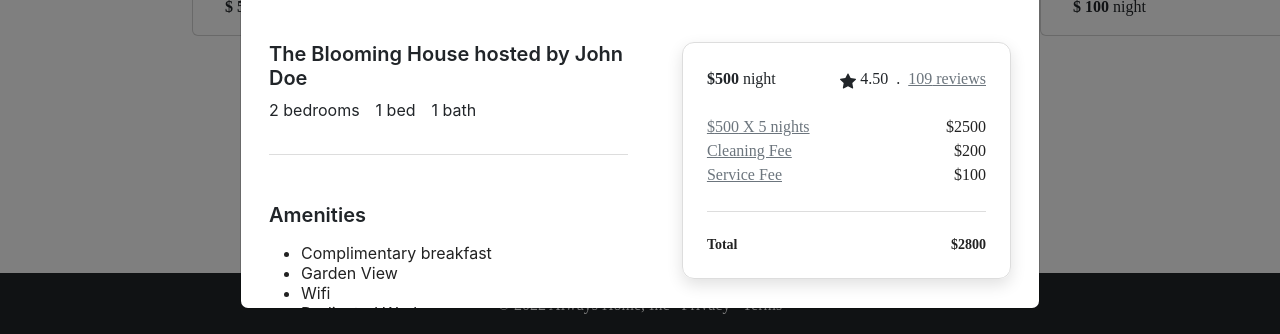
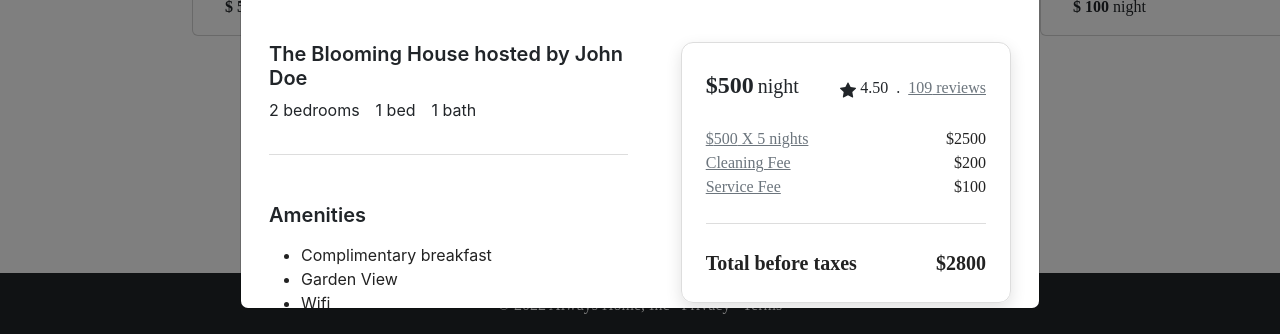
Before and after one commit to damodarh/always-home, a React (Create React App) app: page / in a window 1280 px wide. Both pictures are taken after a click on the picture 372 px from the left and 233 px from the top of the page. Shown: the part 463-797 px from the top of the page. Built offline with nearby package versions, Linux system fonts and the light colour scheme.

Commit message:
CSS dimesion generalization

```diff
--- a/src/components/PropertyDetail/PropertyDetail.js
+++ b/src/components/PropertyDetail/PropertyDetail.js
@@ -75,7 +75,7 @@ const PropertyDetail = (props) => {
                             <div className='payment-box'>
                                 <div className='price-review'>
                                     <span>
-                                        <strong>${property.pricePerNight}</strong> night
+                                        <strong className='fs-4'>${property.pricePerNight}</strong> <span className='fs-5'>night</span>
                                     </span>
                                     <span>
                                         <svg xmlns="http://www.w3.org/2000/svg" width="16" height="16" fill="currentColor"
@@ -124,10 +124,10 @@ const PropertyDetail = (props) => {
                                 </div>
                                 <div className='total'>
                                     <div className='charge-label'>
-                                        <span className='fw-bold'>
-                                            Total
+                                        <span className='fs-5'>
+                                            Total before taxes
                                         </span>
-                                        <span className='fw-bold'>
+                                        <span className='fs-5'>
                                             ${property.pricePerNight * 5 + property.cleaningFee + property.serviceFee}
                                         </span>
                                     </div>
--- a/src/components/PropertyDetail/PropertyDetail.scss
+++ b/src/components/PropertyDetail/PropertyDetail.scss
@@ -14,8 +14,8 @@
         margin: 8px 8px 0px !important;
     }
     .prop-detail-section {
-        padding-top: 48px;
-        padding-bottom: 24px;
+        padding-top: 3rem;
+        padding-bottom: 1.5rem;
         border-bottom: 1px solid #ddd;
     }
     .property-headings {
@@ -35,18 +35,17 @@
         font-family: Circular, -apple-system, BlinkMacSystemFont, Roboto, Helvetica Neue, sans-serif;
         font-weight: 400;
         font-size: 16px;
-        line-height: 20px;
     }
 
     .payment-box {
         position: relative;
         height: inherit;
-        margin-left: 8.333333333333332%;
+        margin-left: 8%;
         margin-right: 0%;
         border: 1px solid rgb(221, 221, 221);
         border-radius: 12px;
-        padding: 24px;
-        margin-top: 48px;
+        padding: 1.5rem;
+        margin-top: 3rem;
         box-shadow: rgb(0 0 0 / 12%) 0px 6px 16px;
     }
 
@@ -55,7 +54,7 @@
         flex-flow: row wrap;
         justify-content: space-between;
         align-items: baseline;
-        margin-bottom: 24px;
+        margin-bottom: 1.5rem;
     }
     .charge-label {
         color: rgb(34, 34, 34);
@@ -65,12 +64,10 @@
     }
 
     .total {
-        font-size: 14px;
-        line-height: 18px;
         color: rgb(113, 113, 113);
-        font-weight: 400;
+        font-weight: 600;
         border-top: 1px solid rgb(221, 221, 221);
-        margin-top: 24px;
-        padding-top: 24px;
+        margin-top: 1.5rem;
+        padding-top: 1.5rem;
     }
 }
```
